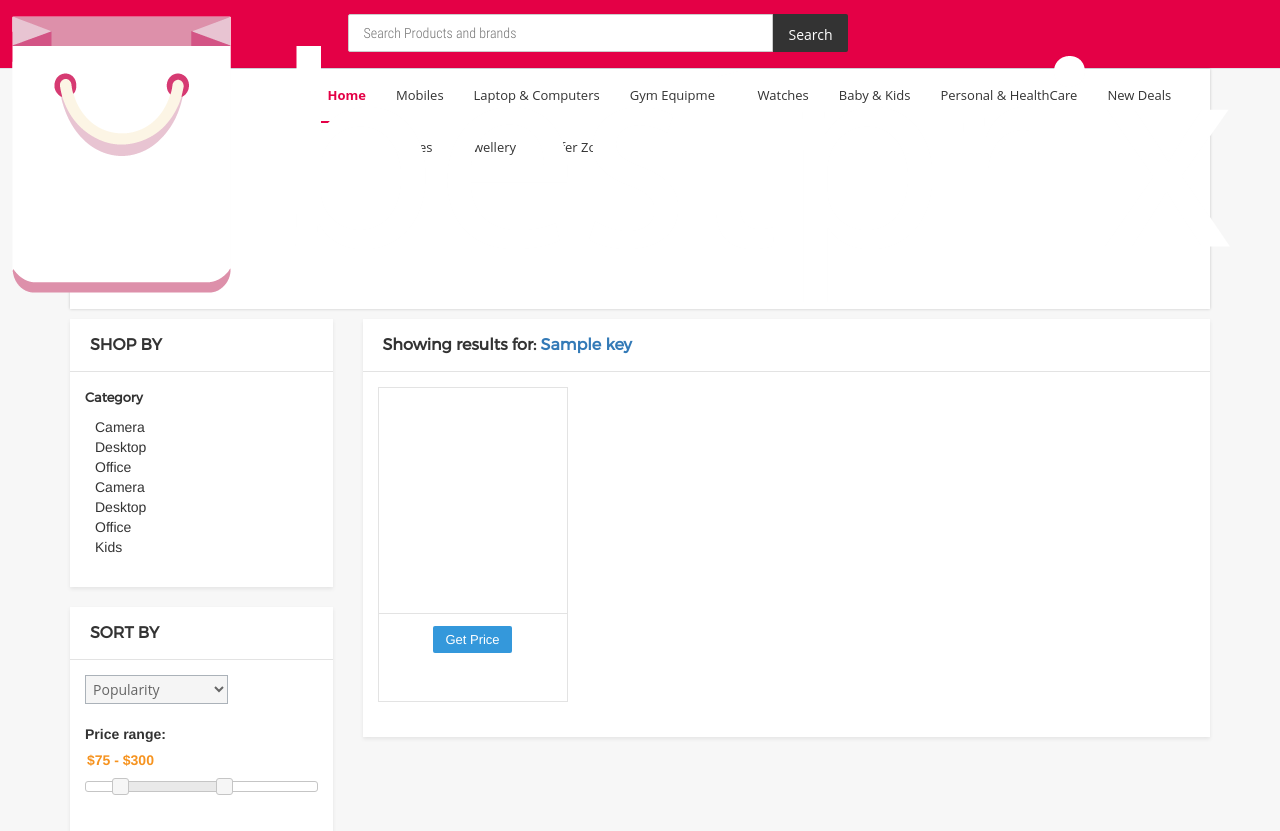
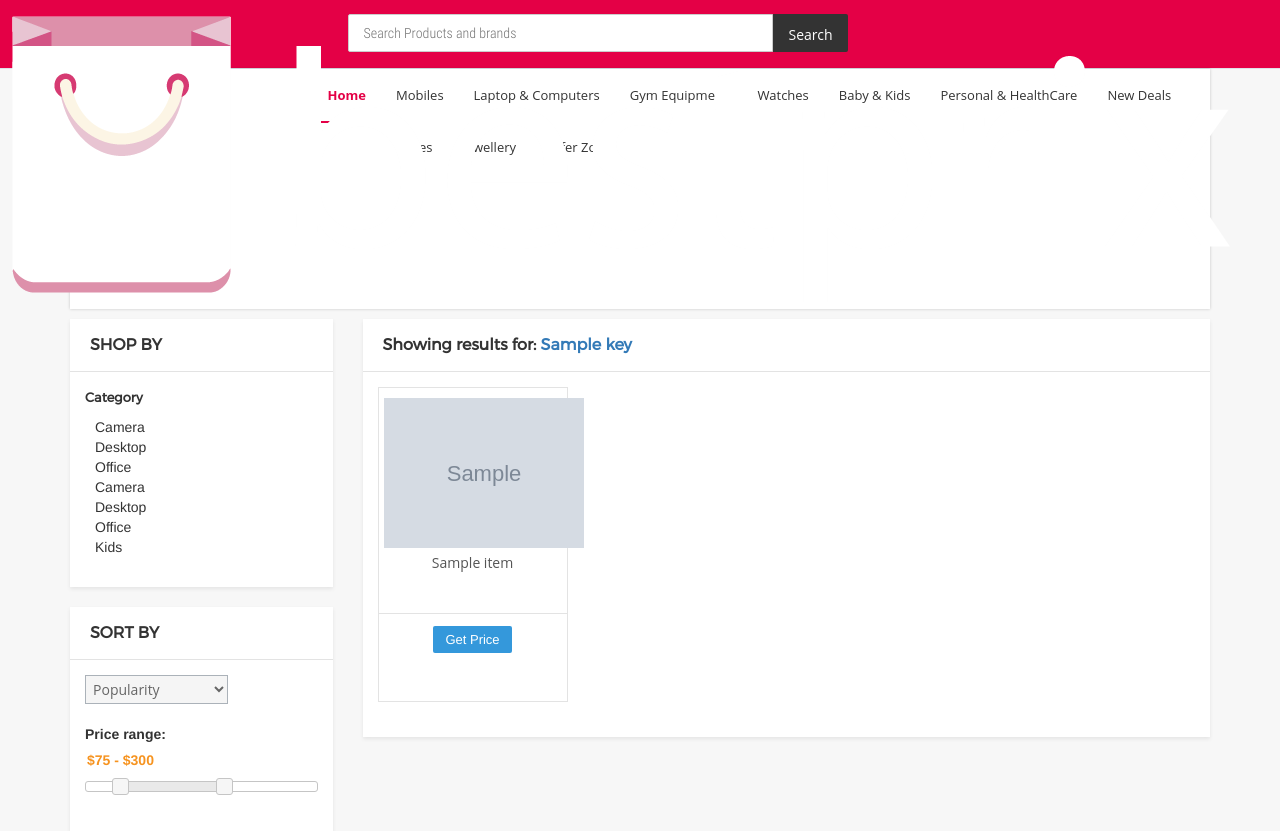
Before and after one commit to dhaivat28/bestprix, a Django app: template bestprix_website/web_app/templates/search/index.html in a window 1280 px wide; the page is wider, and only the part inside the window is pictured. Shown: the part 31-862 px from the top of that part. Run offline with Django 3.2, Linux system fonts and the light colour scheme; tables that the repository leaves empty hold one stand-in row (values such as "Sample post"); the template is opened without the code that fills it: values that come from a table or form of the project are taken from there, most other values are stand-ins (such as "Sample title", 1, 10 or a date in 2020); grey boxes marked "Sample" are stand-in pictures; some libraries are stand-ins or nearby versions.

Commit message:
fed data to new design

```diff
--- a/bestprix_website/web_app/templates/search/index.html
+++ b/bestprix_website/web_app/templates/search/index.html
@@ -243,7 +243,7 @@
 					<div class="all-products-body">
 						<div class="row">
 
-									{% for item in amazon_set %}
+									{% for item in product_set %}
 										<div class="col-lg-3">
 											<div class="product-one">
 												<div class="product-one-img-box">
--- a/bestprix_website/web_app/views.py
+++ b/bestprix_website/web_app/views.py
@@ -204,7 +204,7 @@ def search(request):
 		# 	print sorted_product_set[i]["price"]," => ",sorted_product_set[i]["title"]," => ",sorted_product_set[i]["seller"]
 		# for p in sorted_product_set:
 		# 	print p["price"],'===>',p["seller"]
-		context = {'key':key,'amazon_set':amazon_set,'flipkart_set':flipkart_set}
+		context = {'key':key,'product_set':sorted_product_set}
 		return render(request, 'search/index.html',context)
 		# return HttpResponse(flipkart_r.text,content_type="application/json")
 	else:
```
Lines whose indentation alone changed are shown as unchanged.
